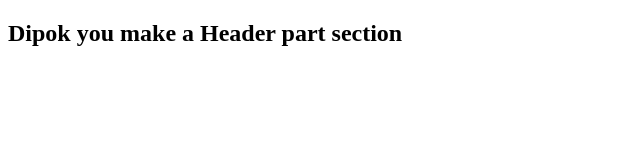
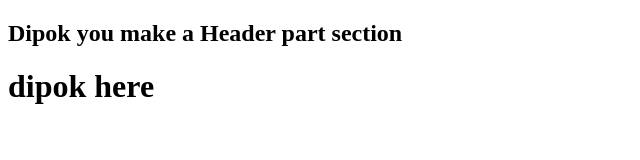
Before and after one commit to nimurr/team-project-02, a plain HTML site: page index.html in a window 1280 px wide. Shown: the whole page, without its empty margins (0-640 px from the left). Drawn offline with Linux system fonts and the light colour scheme.

Commit message:
dipok here

```diff
--- a/index.html
+++ b/index.html
@@ -7,5 +7,6 @@
 </head>
 <body>
     <h2>Dipok you make a Header part section</h2>
+    <h1>dipok here</h1>
 </body>
 </html>
```
